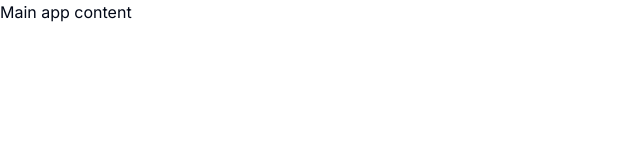
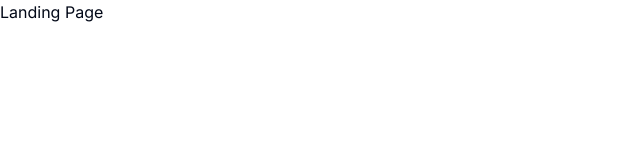
Before and after one commit to TaronVardanyan/genie-pal, a Next.js app: page / in a window 1280 px wide. Shown: the top 160 px of the page, without its empty margins (0-640 px from the left). Built offline with nearby package versions, Linux system fonts and the light colour scheme.

Commit message:
add project main folder structure

```diff
--- /dev/null
+++ b/app/(dashboard)/(routes)/dashboard/page.tsx
@@ -0,0 +1,3 @@
+export default function DashboardPage() {
+  return <main>Dashboard Page</main>;
+}
--- /dev/null
+++ b/app/(landing)/page.tsx
@@ -0,0 +1,3 @@
+export default function LandingPage() {
+  return <main>Landing Page</main>;
+}
--- a/app/page.tsx
+++ /dev/null
@@ -1,3 +0,0 @@
-export default function Home() {
-  return <main>Main app content</main>;
-}
```
